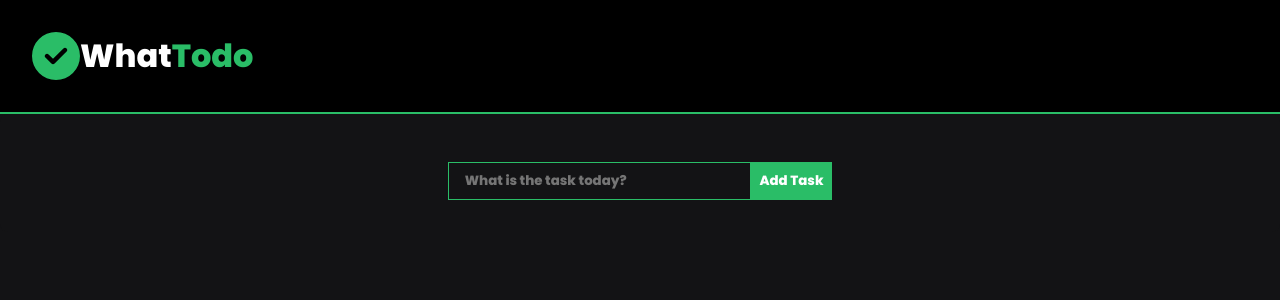
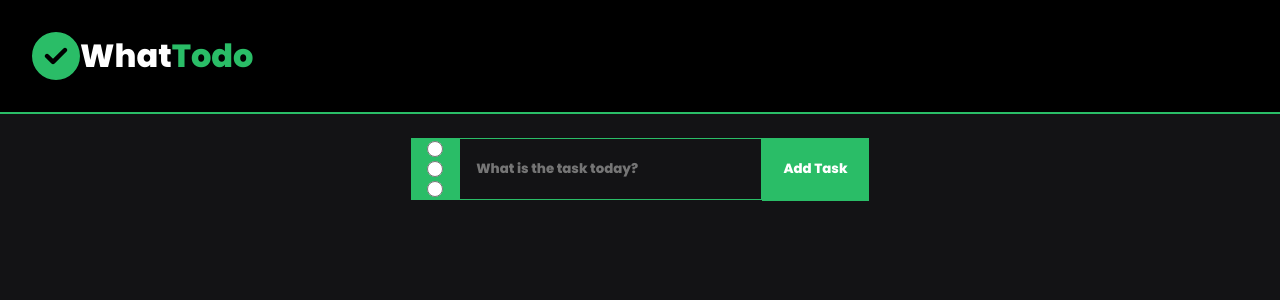
Before and after one commit to Ro-yeee/Todo-App, a React (Create React App) app: page / in a window 1280 px wide. Shown: the top 300 px of the page. Built offline with nearby package versions, Linux system fonts and the light colour scheme.

Commit message:
Added a priority indicator for the todos

```diff
--- a/src/App.css
+++ b/src/App.css
@@ -37,14 +37,18 @@ body{
 }
 
 .TodoWrapper{
-    background: #131315;
-    padding: 2rem;
-    border-radius: 8px;
-    text-align: center;
+    display: flex;
+    flex-direction: column;
+    gap: 1rem;
+    padding: 1rem;
 }
 
 .TodoForm{
+    margin-top: 0.5rem;
     width: 100%;
+    display: flex;
+    justify-content: center;
+    align-items: center;
 }
 
 .todo-input{
@@ -52,8 +56,7 @@ body{
     background: none;
     color: #fff;
     border: 1px solid var(--accent);
-    margin-top: 1rem;
-    padding: 0.5rem 1rem;
+    padding: 1.255rem 1rem;
     ;
 }
 
@@ -61,8 +64,35 @@ body{
     border: none;
     background: var(--accent);
     color: #fff;
-    padding: 0.55rem;
+    padding: 1.33rem;
     cursor: pointer;
+}
+
+.radioBtnsContainer{
+    display: flex;
+    flex-direction: column;
+    gap: 4px;
+    padding: 0.2rem 1rem;
+    background: var(--accent);
+}
+
+.radio{
+    width: 1rem;
+    height: 1rem;
+    cursor: pointer;
+}
+
+#low{
+    accent-color: blue;
+
+}
+
+#medium{
+    accent-color: yellow;
+}
+
+#high{
+    accent-color: red;
 }
 
 .card{
@@ -81,6 +111,8 @@ body{
 .card > h1{
     flex: 1;
     font-family:'Courier New', Courier, monospace;
+    width: 60%;
+    overflow-wrap: break-word;
 }
 
 .check{
@@ -105,3 +137,15 @@ body{
     text-decoration-color: red;
     text-decoration-thickness: 2px;
 }
+
+#one{
+    border-left: 4px solid blue;
+}
+
+#two{
+    border-left: 4px solid yellow;
+}
+
+#three{
+    border-left: 4px solid red;
+}
--- a/src/components/TodoCard.jsx
+++ b/src/components/TodoCard.jsx
@@ -5,7 +5,7 @@ import { faPenToSquare } from '@fortawesome/free-solid-svg-icons'
 
 function TodoCard({element,toggleComplete,deleteTask,toggleEditing}) {
   return (
-    <div className='card'>
+    <div className='card' id={`${element.priority === 0 ? "one" : element.priority === 1 ? "two" : "three"}`} >
       <input checked={element.completed} onChange={() => toggleComplete(element.id)} className='check' type='checkbox'></input>
       <h1 className={`${element.completed ? "completed" : null}`}>{element.task}</h1>
       <FontAwesomeIcon onClick={() => deleteTask(element.id)} icon={faTrash} size={"2xl"} className='icon' />
--- a/src/components/TodoForm.jsx
+++ b/src/components/TodoForm.jsx
@@ -3,12 +3,18 @@ import { useState } from 'react'
 
 function TodoForm({addTodo}) {
   const [todo,setTodo] = useState("")
+  const [priority,setPriority] = useState(0)
   return (
     <form onSubmit={(e) =>{
       e.preventDefault()
-      addTodo(todo)
+      addTodo(todo,priority)
       setTodo("")
     }} className='TodoForm'>
+      <div className='radioBtnsContainer'>
+        <input onChange={() => setPriority(0)} type="radio" name="priority" id="low" className='radio' required></input>
+        <input onChange={() => setPriority(1)} type="radio" name="priority" id="medium" className='radio' required></input>
+        <input onChange={() => setPriority(2)} type="radio" name="priority" id="high" className='radio' required></input>
+      </div>
       <input value={todo} onChange={(e) => {setTodo(e.target.value)}} className='todo-input' type="text" placeholder='What is the task today?' required/>
       <button className='submit-btn' type='submit'>Add Task</button>
     </form>
--- a/src/components/TodoWrapper.jsx
+++ b/src/components/TodoWrapper.jsx
@@ -7,8 +7,8 @@ uuid()
 
 function TodoWrapper() {
   const [todos,setTodos] = useState([])
-  const addTodo = (todo) =>{
-    setTodos([...todos, {id: uuid(),task: todo,completed: false,isEditing:false}])
+  const addTodo = (todo,priority) =>{
+    setTodos([...todos, {id: uuid(),task: todo,completed: false,isEditing:false,priority}])
   }
   const toggleComplete = (id) =>{
     setTodos(todos.map(todo => todo.id === id ? {...todo, completed: !todo.completed} : todo))
```
